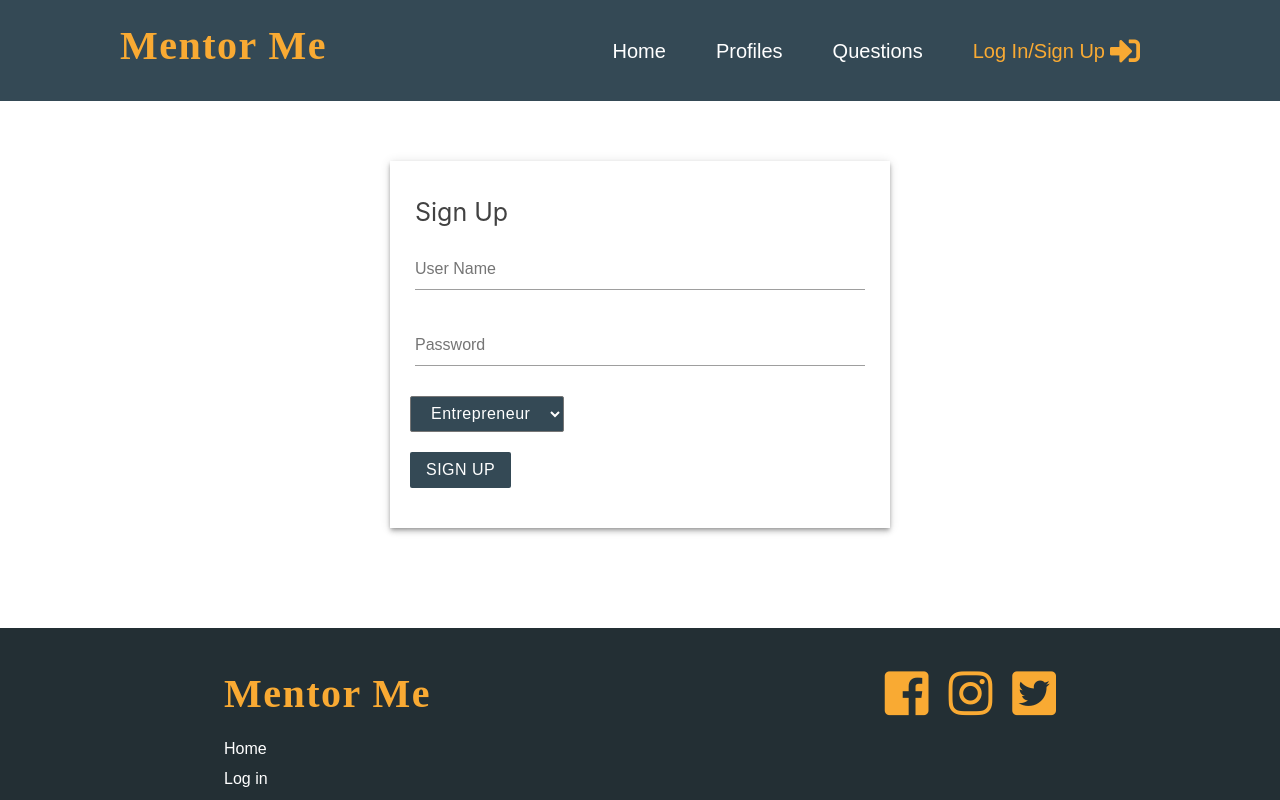
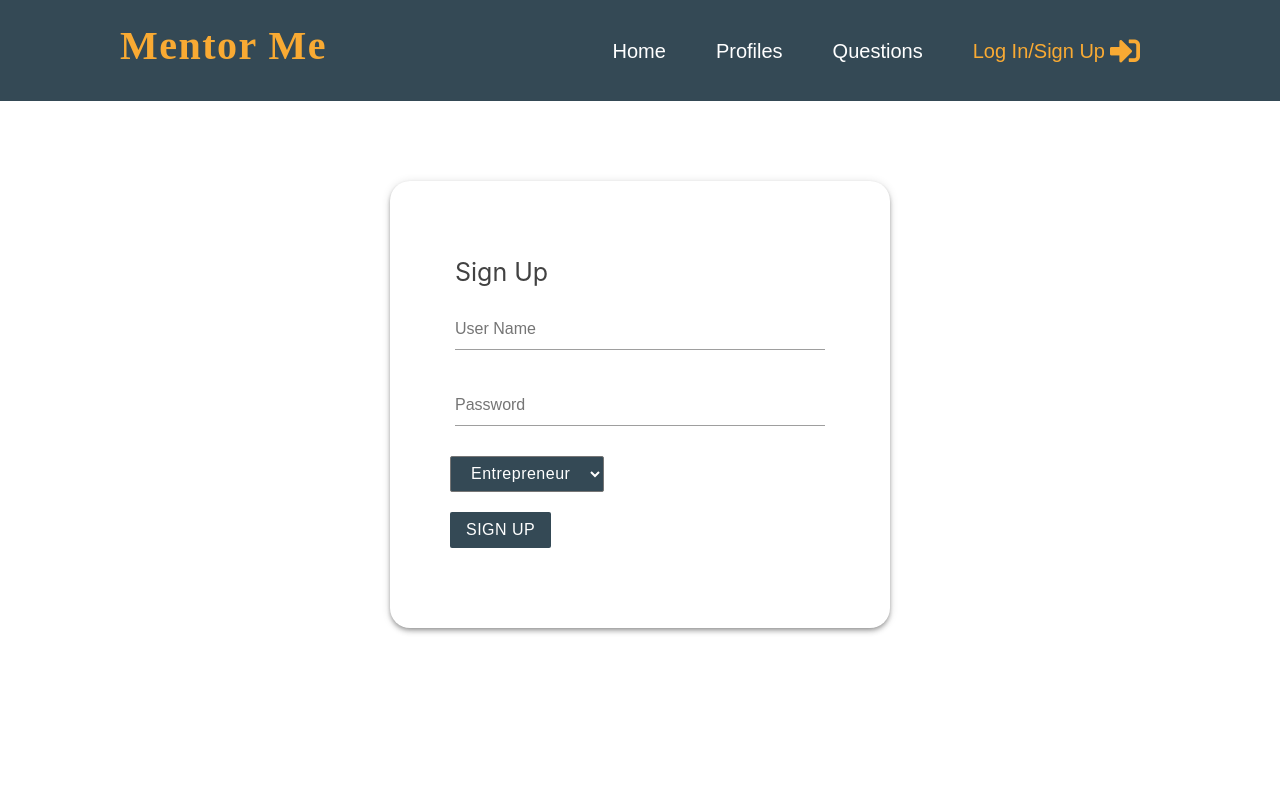
Before and after one commit to Build-Week-mentor-me/Front-end, a React (Create React App) app in the folder mentor-me/: page /signupform in a window 1280 px wide. Shown: the top 800 px of the page. Built offline with nearby package versions, Linux system fonts and the light colour scheme.

Commit message:
continue styling Signup form

```diff
--- a/mentor-me/src/Components/Signup.css
+++ b/mentor-me/src/Components/Signup.css
@@ -1,8 +1,13 @@
+.formPage {
+    padding: 8rem;
+}
+
 .formContain{
     width: 500px;
-    margin: 60px auto 100px;
-    /* border: 1px solid #9e9e9e; */
-    padding: 20px;
+    margin: 0 auto 28rem;
+    padding: 6rem;
+    background-color: #fff;
+    border-radius: 2rem;
     box-shadow: 0 4px 5px 0 rgba(0,0,0,0.14), 0 1px 10px 0 rgba(0,0,0,0.12), 0 2px 4px -1px rgba(0,0,0,0.3);
     -webkit-box-shadow: 0 4px 5px 0 rgba(0,0,0,0.14), 0 1px 10px 0 rgba(0,0,0,0.12), 0 2px 4px -1px rgba(0,0,0,0.3);
 }
--- a/mentor-me/src/Components/Signup.js
+++ b/mentor-me/src/Components/Signup.js
@@ -8,6 +8,7 @@ import './Signup.css';
 function SignupForm({ values, errors, touched }) {
 
     return (
+      <div className="formPage">
           <Form className="formContain">
               <div className="formInputContain">
                   {touched.username && errors.username && <p>{errors.username}</p>}
@@ -40,6 +41,7 @@ function SignupForm({ values, errors, touched }) {
                   Sign up
                 </button>
           </Form>
+        </div>
     );
 }
 
```
Lines whose indentation alone changed are shown as unchanged.
